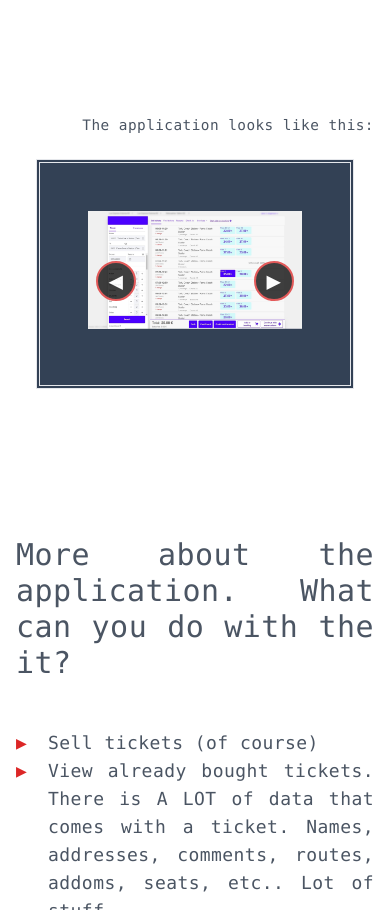
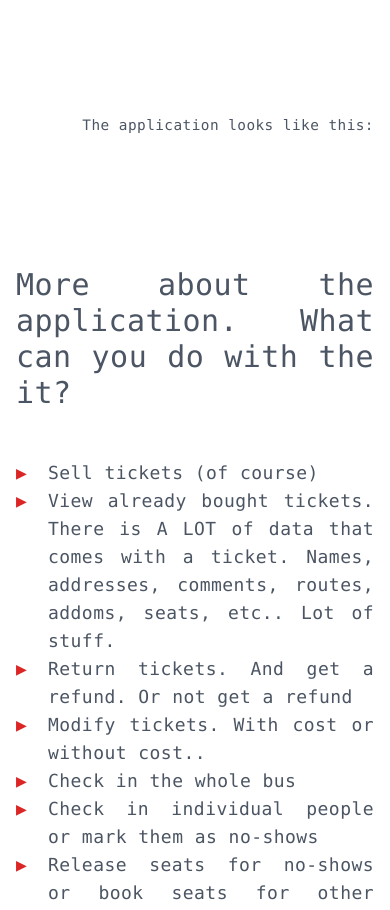
Before and after one commit to liisi29/portfolio, a Next.js app: page /cashier in a window 390 px wide. Shown: the part 5810-6720 px from the top of the page. Built offline with nearby package versions, Linux system fonts and the light colour scheme.

Commit message:
Removed carousel from mobile view

```diff
--- a/components/carusel/Carousel.tsx
+++ b/components/carusel/Carousel.tsx
@@ -97,7 +97,7 @@ export function Carousel() {
     // absolute positioning on each side of the image.
     <div className="p-12 flex justify-center max-w-full  items-center">
       <div className="relative w-full">
-        <div className={styles._carousel}>
+        <div className={`${styles._carousel} overflow-x-hidden inline-flex`}>
           {sliderControl(true)}
           {images.map((img, i) => (
             <div
--- a/components/carusel/carousel.module.css
+++ b/components/carusel/carousel.module.css
@@ -1,6 +1,4 @@
 ._carousel {
-  display: inline-flex;
-  overflow-x: hidden;
 /*  scroll snap is a great feature which will center the image on snap on touch screen devices  */
   scroll-snap-type: x mandatory;
 /* all below will hide the scrollbar on all browsers.    */
--- a/components/pages/webcashier/display.tsx
+++ b/components/pages/webcashier/display.tsx
@@ -1,9 +1,9 @@
 import { Carousel } from "@components/carusel/Carousel";
 export default function Display() {
   return (
-    <div className="text-right pb-20">
+    <div className="text-right pb-20 overflow-x-hidden">
       <small>The application looks like this:</small>
-      <div className="max-w-full flex flex-wrap justify-center border-double border-4 bg-slate-700 m-5">
+      <div className="hidden lg:flex max-w-full  flex-wrap justify-center border-double border-4 bg-slate-700 m-5">
         <Carousel />
       </div>
     </div>
```
